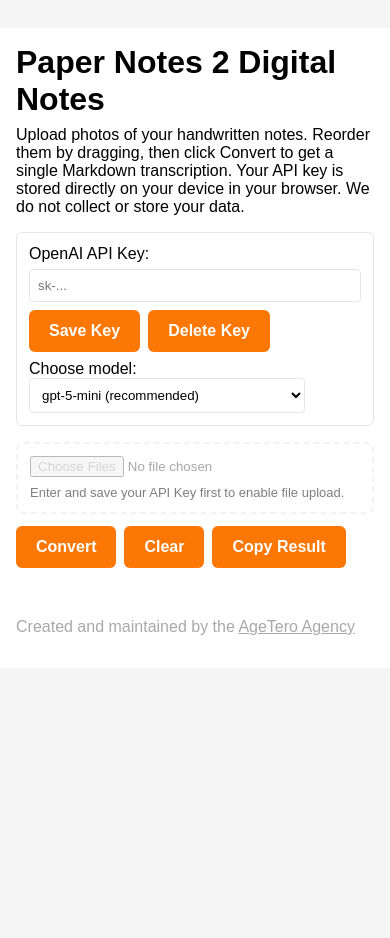
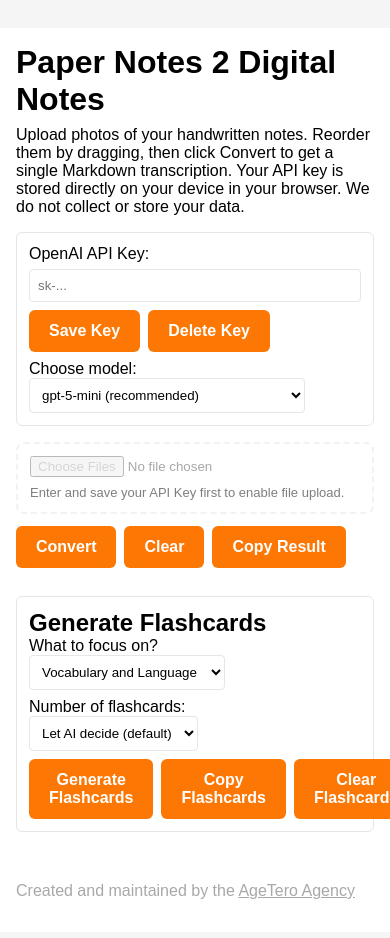
Before and after one commit to shandrodan/notes2digital, a Next.js app: page / in a window 390 px wide. Shown: the top 938 px of the page. Before the commit the page ends 844 px from the top, so only its background shows below. Built offline with nearby package versions, Linux system fonts and the light colour scheme.

Commit message:
Flashcards!, dragndrop for phones

```diff
--- /dev/null
+++ b/src/app/api/flashcards/route.js
@@ -0,0 +1,58 @@
+export const runtime = "nodejs";
+import OpenAI from "openai";
+
+export async function POST(req) {
+  try {
+    const { apiKey, model, focus, amount, note } = await req.json();
+    if (!apiKey) return new Response("Missing API key", { status: 400 });
+    if (!note) return new Response("No note provided", { status: 400 });
+
+    const client = new OpenAI({ apiKey });
+
+    const mapAmount = (a) =>
+    a === "small" ? 5 : a === "medium" ? 10 : a === "large" ? 20 : "auto"; // supports "auto"
+    const count = mapAmount(amount);
+
+    const prompt = `
+    You are given a student's digital note. Create high-quality flashcards.
+
+    OUTPUT RULES:
+    - Use EXACTLY this pattern for every line: Question >> Answer
+    - No numbering, no bullets, no headings, and no extra commentary before or after.
+    - Keep questions concise and answers precise.
+    - If a term requires context, include only the minimum needed.
+
+    Focus area: ${focus}.
+    ${count === "auto"
+    ? "Choose a reasonable number of flashcards (between 5 and 20) based on importance and density of the note."
+    : `Create exactly ${count} flashcards.`}
+
+    Note:
+    ${note}
+    `;
+
+
+    const response = await client.responses.create({
+    model,
+    input: [{ role: "user", content: prompt }]
+    });
+
+
+    let text = "";
+    if (response.output_text) {
+      text = response.output_text.trim();
+    } else if (Array.isArray(response.output)) {
+      text = response.output
+        .flatMap((o) => o.content || [])
+        .map((c) => (typeof c?.text === "string" ? c.text : ""))
+        .join("\n");
+    }
+
+    return new Response(JSON.stringify({ text }), {
+      headers: { "Content-Type": "application/json" }
+    });
+  } catch (err) {
+    console.error(err);
+    return new Response(`Server error: ${err.message || "unknown error"}`, { status: 500 });
+  }
+}
--- a/src/app/page.js
+++ b/src/app/page.js
@@ -10,6 +10,11 @@
   const [apiKey, setApiKey] = useState("");
   const [savedApiKey, setSavedApiKey] = useState("");
   const [selectedModel, setSelectedModel] = useState("gpt-5-mini");
+  // Flashcards feature states
+  const [flashcards, setFlashcards] = useState("");
+  const [flashFocus, setFlashFocus] = useState("vocabulary");
+  const [flashAmount, setFlashAmount] = useState("auto"); // default: Let AI decide
+  const [flashLoading, setFlashLoading] = useState(false);
 
   const dragItem = useRef();
   const dragOverItem = useRef();
@@ -69,6 +74,27 @@
     dragOverItem.current = null;
     setFiles(copyList);
   }
+  function onTouchStart(e, pos) {
+  dragItem.current = pos;
+}
+
+function onTouchMove(e, pos) {
+  e.preventDefault(); // prevents scrolling while dragging
+  dragOverItem.current = pos;
+}
+
+function onTouchEnd() {
+  const copyList = [...files];
+  const dragIndex = dragItem.current;
+  const dropIndex = dragOverItem.current;
+  if (dragIndex === undefined || dropIndex === undefined) return;
+  const draggedItem = copyList.splice(dragIndex, 1)[0];
+  copyList.splice(dropIndex, 0, draggedItem);
+  dragItem.current = null;
+  dragOverItem.current = null;
+  setFiles(copyList);
+}
+
 
   function removeFile(id) {
     setFiles((prev) => {
@@ -98,6 +124,46 @@
     } catch (err) { setError(err.message || "Something went wrong."); }
     finally { setLoading(false); }
   }
+  async function handleClearFlashcards() {
+  setFlashcards("");
+  setError("");
+}
+    async function handleFlashcards() {
+    setError(""); setFlashcards("");
+    if (!savedApiKey) { setError("Please enter and save your OpenAI API Key first."); return; }
+    if (!result) { setError("Please generate your digital note first."); return; }
+
+    setFlashLoading(true);
+    try {
+      const res = await fetch("/api/flashcards", {
+        method: "POST",
+        headers: { "Content-Type": "application/json" },
+        body: JSON.stringify({
+          apiKey: savedApiKey,
+          model: selectedModel,
+          focus: flashFocus,
+          amount: flashAmount,
+          note: result
+        })
+      });
+
+      if (!res.ok) { const msg = await res.text(); throw new Error(msg || "Flashcard request failed"); }
+      const data = await res.json();
+      setFlashcards(data.text || "");
+    } catch (err) {
+      setError(err.message || "Something went wrong while generating flashcards.");
+    } finally {
+      setFlashLoading(false);
+    }
+  }
+async function handleCopyFlashcards() {
+  if (!flashcards) return;
+  try {
+    await navigator.clipboard.writeText(flashcards);
+  } catch {
+    setError("Failed to copy flashcards to clipboard.");
+  }
+}
 
   async function handleCopy() { if (!result) return; try { await navigator.clipboard.writeText(result); } catch { setError("Failed to copy to clipboard."); } }
 
@@ -191,6 +257,9 @@
               onDragStart={(e) => onDragStart(e, idx)}
               onDragEnter={(e) => onDragEnter(e, idx)}
               onDragEnd={onDragEnd}
+              onTouchStart={(e) => onTouchStart(e, idx)}
+              onTouchMove={(e) => onTouchMove(e, idx)}
+              onTouchEnd={onTouchEnd}
               style={{
                 display: "flex",
                 alignItems: "center",
@@ -257,6 +326,78 @@
           />
         </>
       )}
+                {/* Flashcards Section */}
+          <div style={{ marginTop: 28, padding: 12, border: "1px solid #e6e6e6", borderRadius: 6 }}>
+            <h2>Generate Flashcards</h2>
+            <div style={{ marginBottom: 8 }}>
+              <label style={{ marginRight: 8 }}>What to focus on?</label>
+              <select
+              style={{ padding: 8, background: "#fff", color: "#000", border: "1px solid #e6e6e6", borderRadius: 4 }}
+              value={flashFocus} onChange={(e) => setFlashFocus(e.target.value)}>
+                <option value="vocabulary">Vocabulary and Language</option>
+                <option value="terminology">Terminology and Concepts</option>
+                <option value="quiz">Quiz</option>
+              </select>
+            </div>
+
+            <div style={{ marginBottom: 8 }}>
+              <label style={{ marginRight: 8 }}>Number of flashcards:</label>
+              <select
+              style={{ padding: 8, background: "#fff", color: "#000", border: "1px solid #e6e6e6", borderRadius: 4 }}
+              value={flashAmount} onChange={(e) => setFlashAmount(e.target.value)}>
+                <option value="auto">Let AI decide (default)</option>
+                <option value="small">5</option>
+                <option value="medium">10</option>
+                <option value="large">20</option>
+              </select>
+            </div>
+
+            <div style={{ display: "flex", gap: 8, alignItems: "center" }}>
+              <button
+                onClick={handleFlashcards}
+                disabled={flashLoading || !savedApiKey}
+                style={buttonStyle}
+              >
+                {flashLoading ? "Generating Flashcards..." : "Generate Flashcards"}
+              </button>
+
+              <button
+                onClick={handleCopyFlashcards}
+                disabled={!flashcards}
+                style={buttonStyle}
+              >
+                Copy Flashcards
+              </button>
+
+              <button
+                onClick={handleClearFlashcards}
+                disabled={!flashcards}
+                style={buttonStyle}
+              >
+                Clear Flashcards
+              </button>
+            </div>
+
+            {flashcards && (
+              <>
+                <h3 style={{ marginTop: 20 }}>Flashcards</h3>
+                <textarea
+                  value={flashcards}
+                  readOnly
+                  rows={14}
+                  style={{
+                    width: "100%",
+                    fontFamily: "ui-monospace, Menlo, monospace",
+                    background: "#fff",
+                    color: "#000",
+                    border: "1px solid #000",
+                    borderRadius: 4
+                  }}
+                />
+              </>
+            )}
+          </div>
+
       <br></br>
       <p style={{ marginTop: 32, marginBottom: 16, color: "#a8a8a8" }}>
   Created and maintained by the <a href="https://agetero.com" target="_blank" rel="noopener noreferrer" style={{ color: "#a8a8a8", textDecoration: "underline" }}>AgeTero Agency</a>
```
